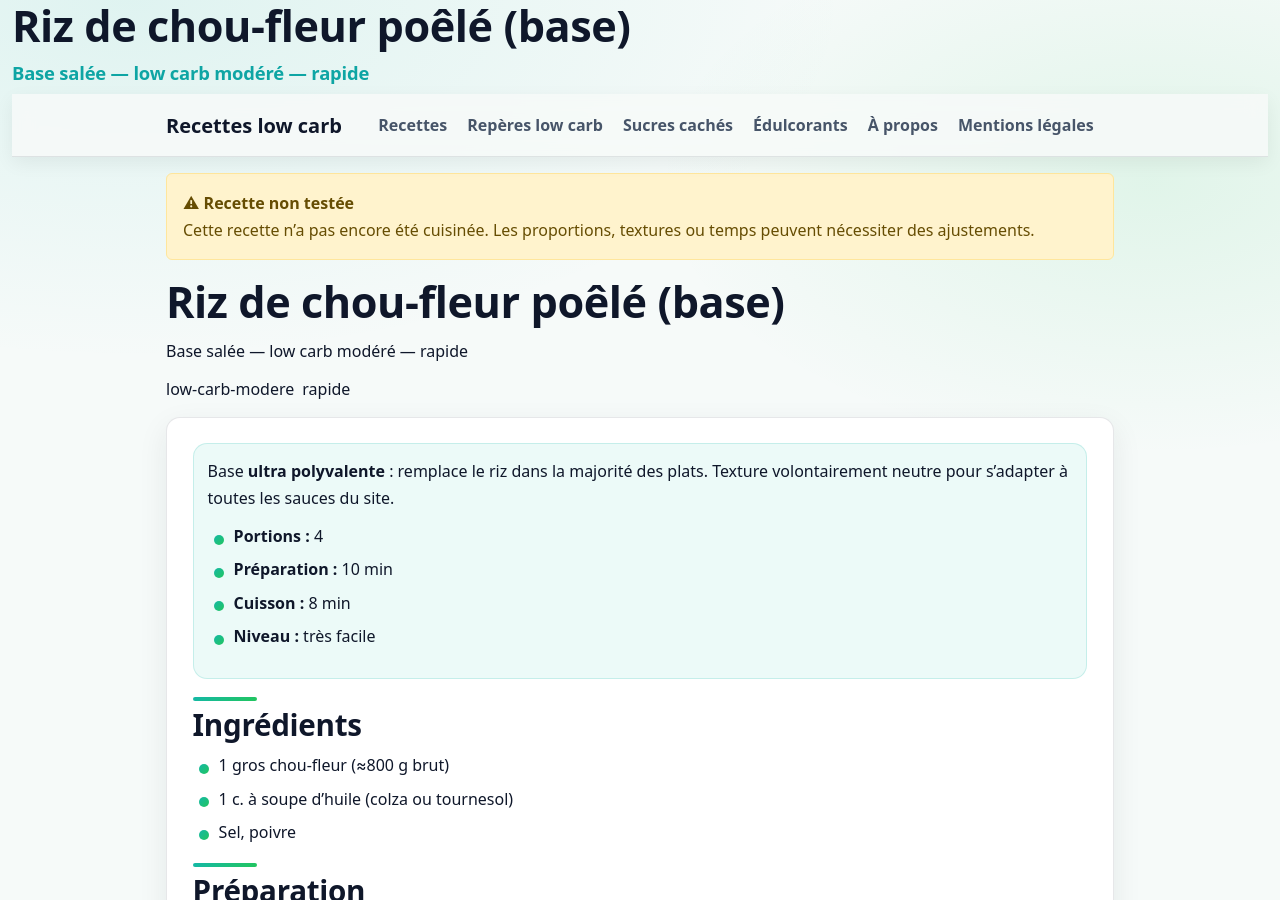
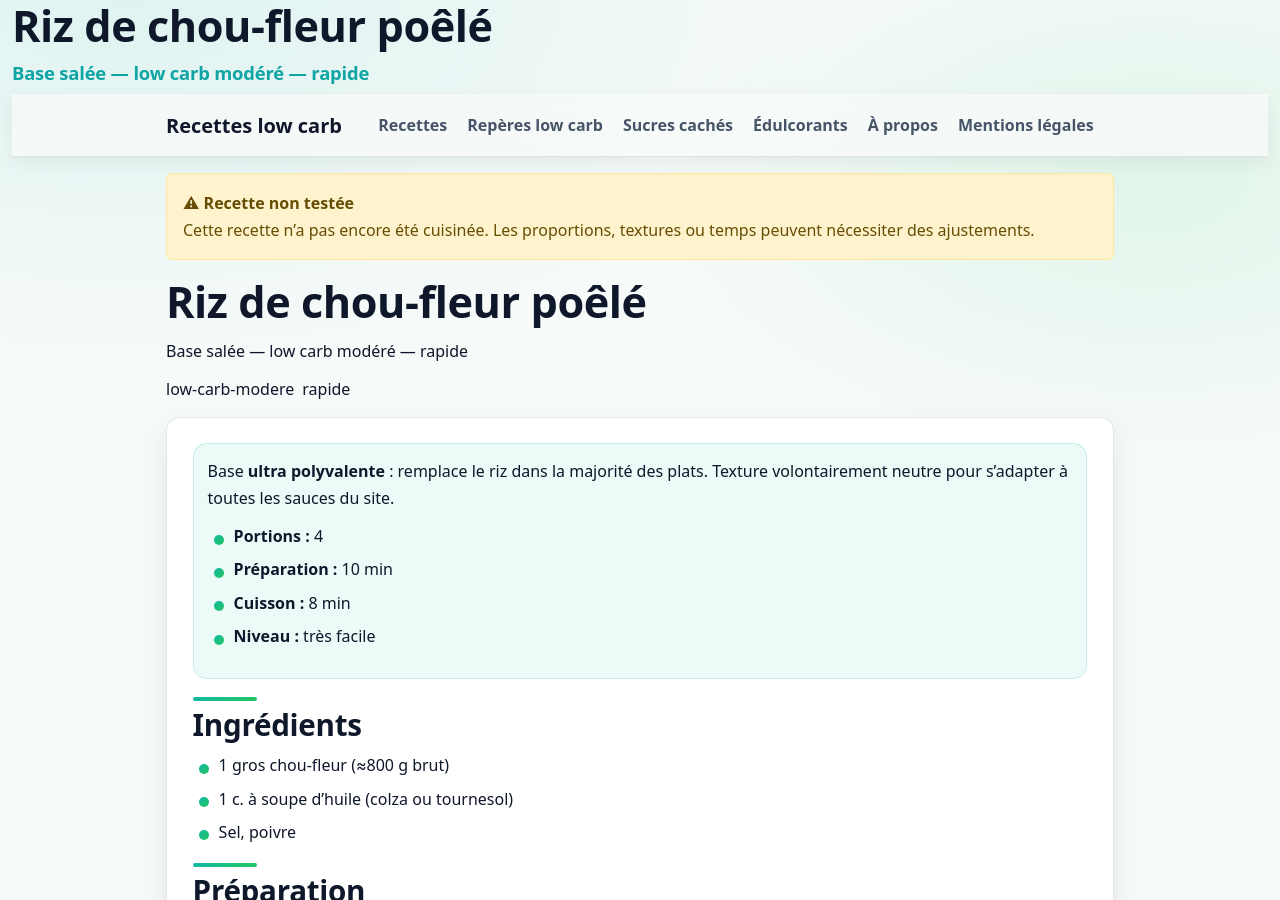
Before and after one commit to laurie-boissay/laurie-boissay.github.io, a Jekyll site: the page built from recettes/riz-de-chou-fleur-poele.html, in a window 1280 px wide and 900 px high. Built offline with Jekyll 4.4.1, drawn with Linux system fonts in a browser that asks for light colours.

Commit message:
Update riz-de-chou-fleur-poele.html
Légumes & accompagnements

```diff
--- a/recettes/riz-de-chou-fleur-poele.html
+++ b/recettes/riz-de-chou-fleur-poele.html
@@ -1,27 +1,28 @@
 ---
 layout: recipe
-title: "Riz de chou-fleur poêlé (base)"
+title: "Riz de chou-fleur poêlé"
 description: "Riz de chou-fleur poêlé simple et rapide. Base low carb modéré pour accompagner viandes, poissons et œufs."
-recipe_title: "Riz de chou-fleur poêlé (base)"
+recipe_title: "Riz de chou-fleur poêlé"
 recipe_subtitle: "Base salée — low carb modéré — rapide"
-recipe_group: "Bases"
+recipe_group: "Légumes & accompagnements"
 recipe_sort: "riz-chou-fleur-poele"
 recipe_tested: false
 tags:
   - low-carb-modere
   - rapide
+
 extra_head: |
   <script type="application/ld+json">
   {
     "@context": "https://schema.org",
     "@type": "Recipe",
-    "name": "Riz de chou-fleur poêlé (base)",
+    "name": "Riz de chou-fleur poêlé",
     "description": "Riz de chou-fleur poêlé simple et rapide. Base low carb modéré pour accompagner viandes, poissons et œufs.",
     "recipeYield": "4 portions",
     "prepTime": "PT10M",
     "cookTime": "PT8M",
     "totalTime": "PT18M",
-    "recipeCategory": "Base",
+    "recipeCategory": "Légumes & accompagnements",
     "keywords": "low carb, riz de chou-fleur, accompagnement",
     "author": { "@type": "Person", "name": "Laurie" },
     "recipeIngredient": [
```
